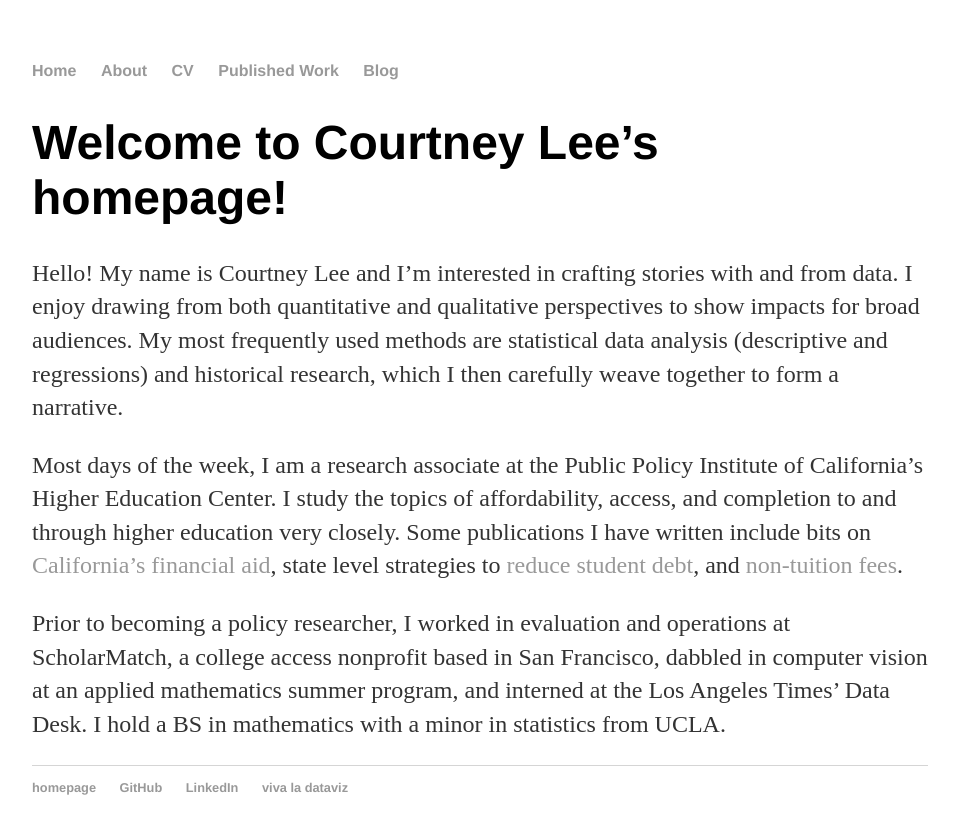
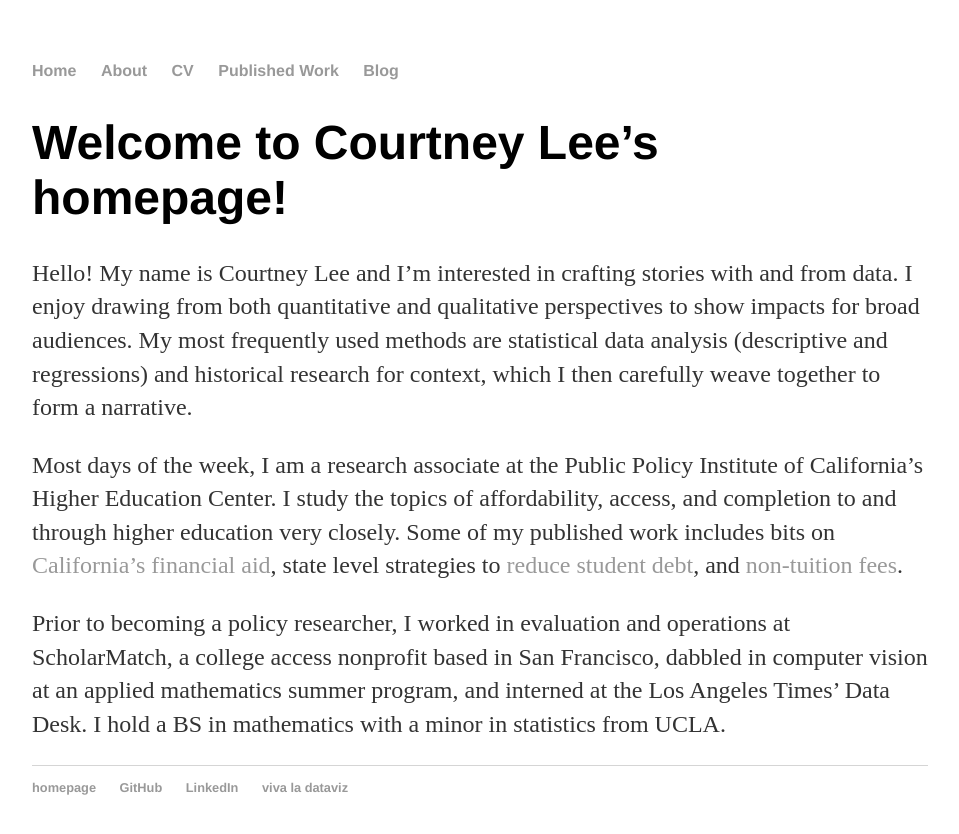
Before and after one commit to leecourt98/leecourt98.github.io, a Jekyll site: the page built from index.md, in a window 1280 px wide. Shown: the top 834 px of the page, without its empty margins (160-1119 px from the left). Built offline with Jekyll 4.4.1, drawn with Linux system fonts in a browser that asks for light colours.

Commit message:
a few words

```diff
--- a/index.md
+++ b/index.md
@@ -4,8 +4,8 @@ title: Courtney Lee, Researcher/Writer
 ---
 # Welcome to Courtney Lee's homepage!
 
-Hello! My name is Courtney Lee and I’m interested in crafting stories with and from data. I enjoy drawing from both quantitative and qualitative perspectives to show impacts for broad audiences. My most frequently used methods are statistical data analysis (descriptive and regressions) and historical research, which I then carefully weave together to form a narrative.
+Hello! My name is Courtney Lee and I’m interested in crafting stories with and from data. I enjoy drawing from both quantitative and qualitative perspectives to show impacts for broad audiences. My most frequently used methods are statistical data analysis (descriptive and regressions) and historical research for context, which I then carefully weave together to form a narrative.
 
-Most days of the week, I am a research associate at the Public Policy Institute of California’s Higher Education Center. I study the topics of affordability, access, and completion to and through higher education very closely.  Some publications I have written include bits on [California’s financial aid](https://www.ppic.org/publication/state-financial-aid-in-california/), state level strategies to [reduce student debt](https://www.ppic.org/blog/state-level-strategies-to-reduce-student-debt/), and [non-tuition fees](http://www.ppic.org/blog/rising-cost-college-student-fees/).
+Most days of the week, I am a research associate at the Public Policy Institute of California’s Higher Education Center. I study the topics of affordability, access, and completion to and through higher education very closely.  Some of my published work includes bits on [California’s financial aid](https://www.ppic.org/publication/state-financial-aid-in-california/), state level strategies to [reduce student debt](https://www.ppic.org/blog/state-level-strategies-to-reduce-student-debt/), and [non-tuition fees](http://www.ppic.org/blog/rising-cost-college-student-fees/).
 
 Prior to becoming a policy researcher, I worked in evaluation and operations at ScholarMatch, a college access nonprofit based in San Francisco, dabbled in computer vision at an applied mathematics summer program, and interned at the Los Angeles Times’ Data Desk. I hold a BS in mathematics with a minor in statistics from UCLA.
```
